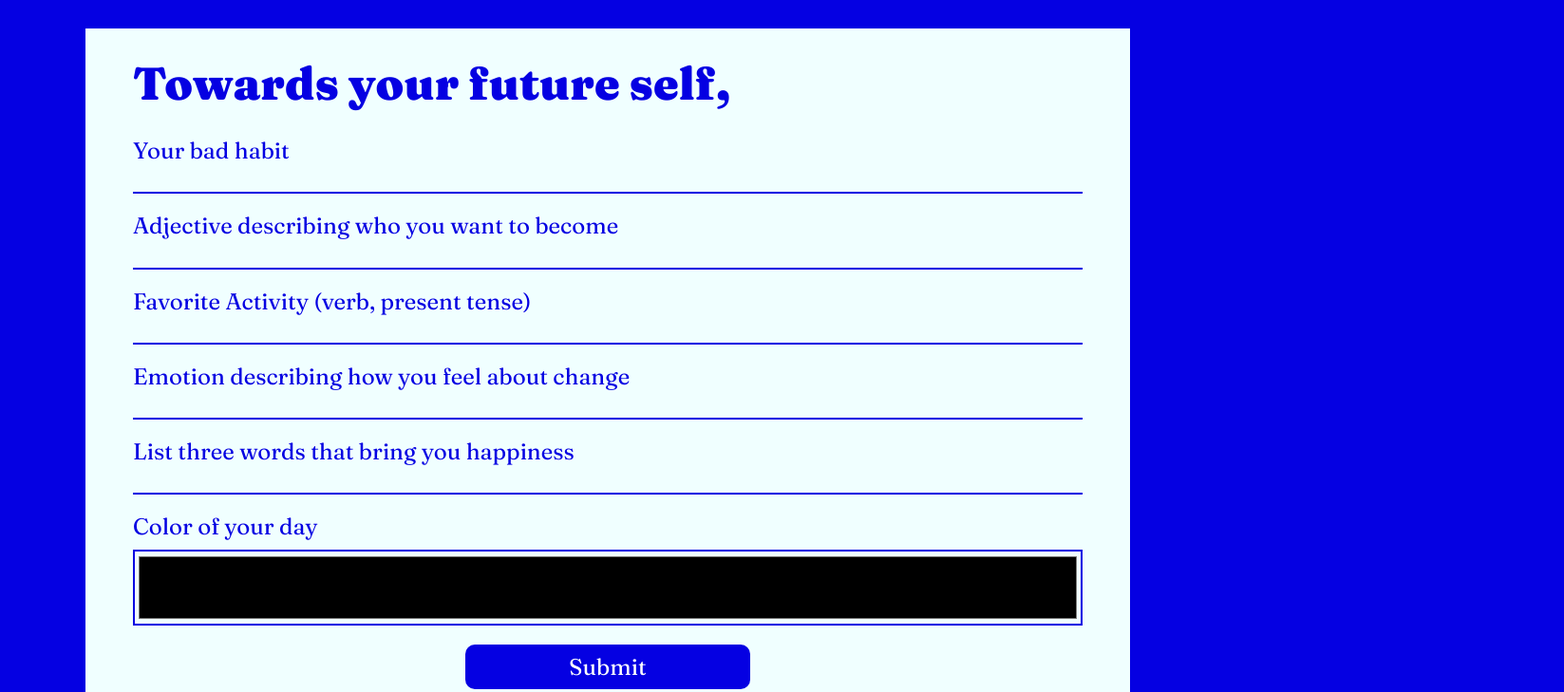
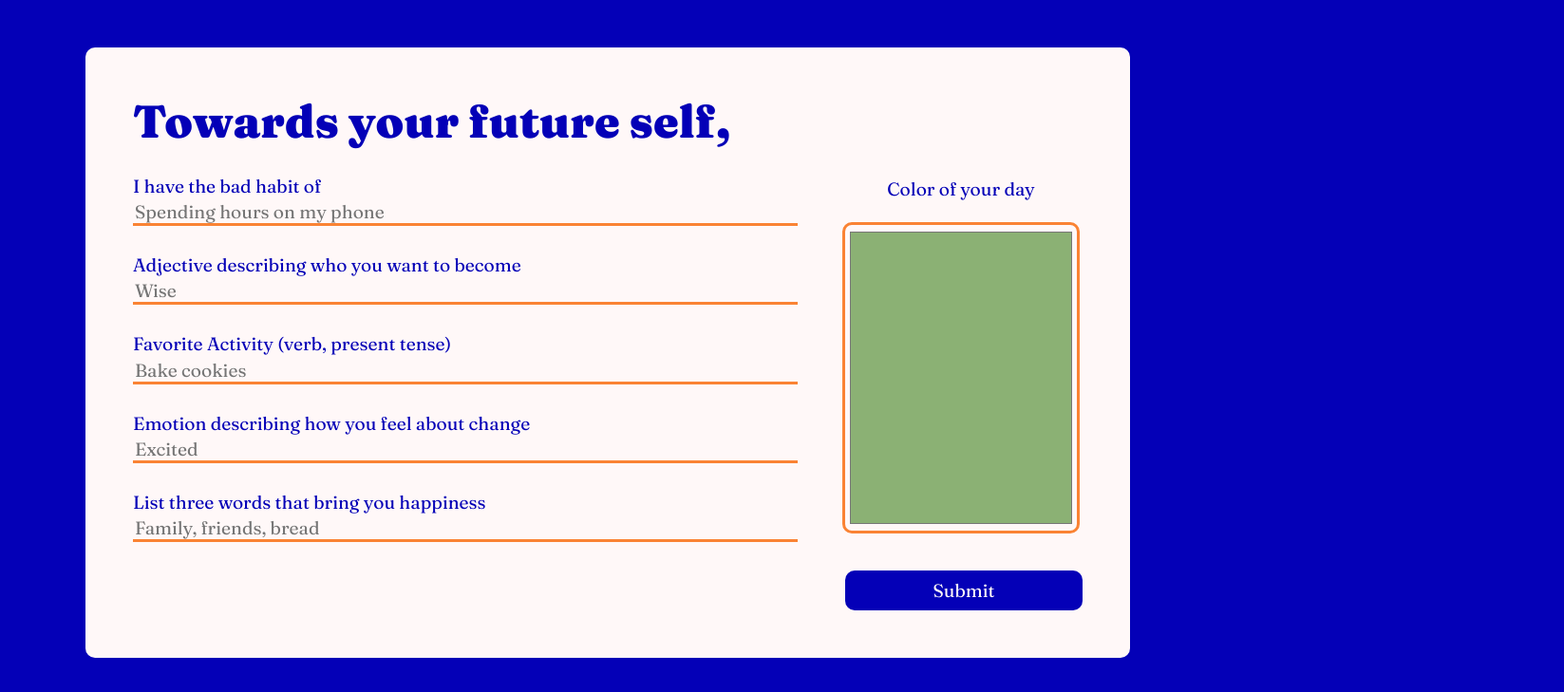
Before and after one commit to kimeunicepapa/des157a, a plain HTML site: page studio1/index.html in a window 1280 px wide. Shown: the top 729 px of the page at 95% size, 1647 px wide, since content can reach past the window. Drawn offline with nearby package versions, Linux system fonts and the light colour scheme.

Commit message:
madlibs2

```diff
--- a/studio1/index.html
+++ b/studio1/index.html
@@ -31,39 +31,43 @@
 
             <form id="myForm">
 
-                <label for="badHabit">Your bad habit</label>
-                <input type="text" id="badHabit">
+                <div id="myForm">
+                    <label for="badHabit">I have the bad habit of</label>
+                    <input type="text" id="badHabit" placeholder="Spending hours on my phone" required>
 
                     <label for="adjective">Adjective describing who you want to become</label>
-                <input type="text" id="adjective">
+                    <input type="text" id="adjective" placeholder="Wise" required>
 
                     <label for="favActivity">Favorite Activity (verb, present tense) </label>
-                <input type="text" id="favActivity">
+                    <input type="text" id="favActivity" placeholder="Bake cookies" required>
 
                     <label for="emotion">Emotion describing how you feel about change</label>
-                <input type="text" id="emotion">
+                    <input type="text" id="emotion" placeholder="Excited" required>
 
                     <label for="list">List three words that bring you happiness</label>
-                <input type="text" id="list">
+                    <input type="text" id="list" placeholder="Family, friends, bread" required>
 
+                </div>
+
+                <div id="colorDay">
                     <label for="colorDay">Color of your day</label>
-                <input type="color" id="colorDay">
+                    <input type="color" id="colorDay" value="#8BB174" required>
+                </div>
 
+                <div id="submit">
                     <input type="submit" id="send" value="Submit">
+                </div>
+                <p id="error"></p>
             </form>
         </section>
 
-        <section id="output">
+        <section id="output" class="hidden">
             <!-- <h2>Towards your future self,</h2> -->
+                <div id="container">
                         <article id="madLibs"></article>
-                <div id="container">
-                        <div><img src="images/flower2.png" alt="flower"></div>
-                        <!-- <p>I will focus on shifting my pattern of (bad habit).
-                            Who I’m becoming will be (adjective).
-                            I feel like I can be my best self when I (verb).
-                            When I think about my future self, I feel (emotion).
-                            (noun, noun, noun) are the three words I want to keep in mind all day.
-                        </p> -->
+
+                        <div id="image"><img src="images/flower2.png" alt="flower"></div>
+
                 </div>
 
         </section>
--- a/studio1/script.js
+++ b/studio1/script.js
@@ -4,6 +4,7 @@
 
     const myForm = document.querySelector('#myForm');
     const madLibs = document.querySelector('#madLibs');
+    // const error = document.querySelector('#error');
 
     myForm.addEventListener('submit', function(event){
 
@@ -17,45 +18,49 @@
         const colorDay = document.querySelector('#colorDay').value;
 
         let myText;
+        // let errorMessage;
 
-        if (badHabit == ''){
-            myText = "Please tell me your bad habit, no one is judging";
-            document.querySelector('#badHabit').focus();
-        } else if (adjective == ''){
-            myText = "Please tell me an adjective, no one is judging";
-            document.querySelector('#adjective').focus();
-        } else if (favActivity == ''){
-            myText = "Please tell me what you love to do, no one is judging";
-            document.querySelector('#favActivity').focus();
-        } else if (emotion == ''){
-            myText = "Please tell me how you feel, no one is judging";
-            document.querySelector('#emotion').focus();
-        } else if (list == ''){
-            myText = "Please tell me how you feel, no one is judging";
-            document.querySelector('#list').focus();
-        } else if (colorDay== ''){
-            myText = "Please tell me how you feel, no one is judging";
-            document.querySelector('#colorDay').focus();
-        } else {
+        // if (badHabit == ''){
+        //     myText = "Please tell me your bad habit, no one is judging";
+        //     document.querySelector('#badHabit').focus();
+        // } else if (adjective == ''){
+        //     myText = "Please tell me an adjective, no one is judging";
+        //     document.querySelector('#adjective').focus();
+        // } else if (favActivity == ''){
+        //     myText = "Please tell me what you love to do, no one is judging";
+        //     document.querySelector('#favActivity').focus();
+        // } else if (emotion == ''){
+        //     myText = "Please tell me how you feel, no one is judging";
+        //     document.querySelector('#emotion').focus();
+        // } else if (list == ''){
+        //     myText = "Please tell me what you love, no one is judging";
+        //     document.querySelector('#list').focus();
+        // } else {
             myText = `I will focus on shifting my pattern of ${badHabit}.
             Who I’m becoming will be ${adjective}.
             I feel like I can be my best self when I ${favActivity}.
             When I think about my future self, I feel ${emotion}.
             ${list} are the three words I want to keep in mind all day.`;
-            // document.querySelector('#container img').style.backgroundColor = '#colorDay';
+
+
+            document.querySelector('#container img').style.backgroundColor = colorDay;
 
             document.querySelector('#badHabit').value = '';
             document.querySelector('#adjective').value = '';
             document.querySelector('#favActivity').value = '';
             document.querySelector('#emotion').value = '';
             document.querySelector('#list').value = '';
-            document.querySelector('#colorDay').value = '';
-        }
+            document.querySelector('#colorDay').value = '#8BB174';
+        // }
 
         // document.querySelector('#container img').style.backgroundColor = 'blue';
 
         madLibs.innerHTML = myText;
 
+        document.getElementById ('#output').className= 'showing';
+        document.getElementById ('#input').className= 'hidden';
+
+
     });
     // document.querySelector('#container img').style.backgroundColor = 'blue';
 }());
--- a/studio1/styles.css
+++ b/studio1/styles.css
@@ -1,16 +1,25 @@
 *{box-sizing: border-box;}
 body {
-    max-width: 1100px;
-    margin: auto;
     font-family: Fraunces, serif;
-    color: #0500E2;
-    background-color: #0500E2;
+    color: #0400B7;
+    background-color: #0400B7;
+    padding: auto;
 }
 
 header {
-    margin-top: 30px;
-    padding: 30px 50px 0 50px;
-    background-color: azure;
+    max-width: 1100px;
+    margin-top: 50px;
+    margin-left: auto;
+    margin-right: auto;
+    padding: 50px 50px 0 50px;
+    background-color: #FFF8F8;
+    border-top-left-radius: 10px;
+    border-top-right-radius: 10px;
+}
+
+main {
+    max-width: 1100px;
+    margin: auto;
 }
 
 h1 {
@@ -19,62 +28,67 @@ h1 {
 }
 
 section {
-
-    margin: auto;
-    padding: 30px 50px;
-    background-color: azure;
-    font-size: 1.5em;
+    max-width: 1100px;
+    max-height: 700px;
+    /* margin: auto; */
+    padding: 30px 50px 50px 50px;
+    background-color: #FFF8F8;
+    font-size: 1.2em;
+    border-bottom-left-radius: 10px;
+    border-bottom-right-radius: 10px;
 }
 
-h2 {
-    margin: 0;
-    padding:50px 0px 0px;
-    font-size: 2em;
+form {
+    display: flex;
+    flex-wrap: wrap;
+    justify-content: space-between;
+    /* padding: 20px; */
 }
 
-/* form {
-    padding: 20px 0px;
-} */
+label {
+    padding-bottom: 4px;
+}
 
 label, input {
     display: block;
+
 }
 
 input {
-    margin-bottom: 20px;
     background-color: transparent;
     border: none;
-    border-bottom: 2px solid #0500E2;
+    border-bottom: 3px solid #FA8334;
     width: 100%;
 
 }
 
+input[type="text"] {
+    margin-bottom: 30px;
+
+}
+
 input[type="color"] {
-    width: 100%;
-    height: 80px;
-    margin-top: 10px;
+    min-width: 250px;
+    height: 80%;
+    margin-top: 20px;
+    padding: 10px;
     border-bottom: none;
-    border: 2px solid #0500E2;
-    /* border-radius: 10px; */
-    /* width: 100%; */
-    /* border-bottom: 3px solid #0500E2; */
+    border: 3px solid #FA8334;
+    border-radius: 10px;
 }
 
 input[type="submit"] {
-    width: 30%;
-    margin: auto;
+    width: 250px;
+    margin-left: auto;
+    /* margin-right: auto; */
     padding: 10px;
-    background-color: #0500E2;
+    background-color: #0400B7;
     border: none;
     border-radius: 10px;
-    color: white;
+    color: #FFF8F8;
 
 }
 
-/* #send-form{
-    border-bottom: none
-
-} */
 
 fieldset input, fieldset label {
     display: inline;
@@ -84,16 +98,53 @@ fieldset label {
     margin-bottom: 20px;
 }
 
-p {
-    padding: 0px 20px 20px 20px;
+article {
+    margin-top: auto;
+    margin-bottom: auto;
+    padding: 0px 50px 20px 20px;
     font-size: 1.4em;
     line-height: 2em;
+}
+
+.showing {
+    visibility: visible;
+}
+
+.hidden {
+    visibility: hidden;
+}
+
+#output{
+    background-color: #FFF8F8;
+}
+
+form #myForm{
+    width: 70%;
+    /* padding-right: 20px; */
+}
+
+form #colorDay{
+    padding: 3px;
+    /* margin-left: auto;
+    margin-right: auto; */
+    text-align: center;
+
+}
+
+#submit {
+    flex: 100%;
+}
+
+
+
+#output {
+    position: absolute;
 }
 
 #line {
     display: inline-block;
     width: 200px;
-    border-bottom: 5px solid #0500E2 ;
+    border-bottom: 5px solid #0400B7 ;
 }
 
 
@@ -102,6 +153,12 @@ p {
     flex-shrink: unset;
 }
 
-#container img {
+
+#image img {
+    /* flex: 1; */
+    max-height: 600px;
+    /* max-width: 100%; */
     background-color: white;
+    border-radius: 10px;
+    border: 3px solid #0400B7;
 }
```
Also changed, not shown: 1 other file. Lines whose indentation alone changed are shown as unchanged.
